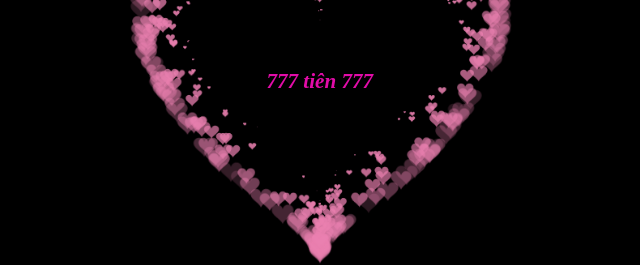
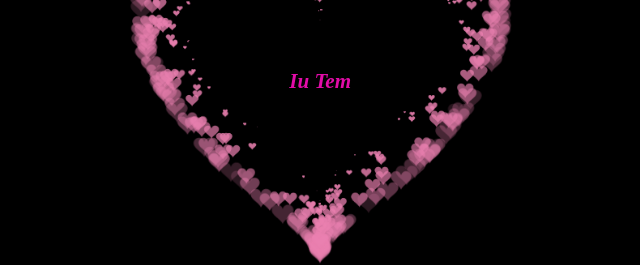
Before and after one commit to thevinh2002/Heart, a plain HTML site: page index.html in a window 1280 px wide. Shown: the part 318-583 px from the top of the page, 320-960 px from the left. Drawn offline with Linux system fonts and the light colour scheme.

Commit message:
Update index.html

```diff
--- a/index.html
+++ b/index.html
@@ -512,7 +512,7 @@
         // ]]>
     </script>
     <div class="center-text text">
-      <h1>777 tiên 777</h1>
+      <h1>Iu Tem</h1>
     </div>
  </BODY>
 </HTML>
```
